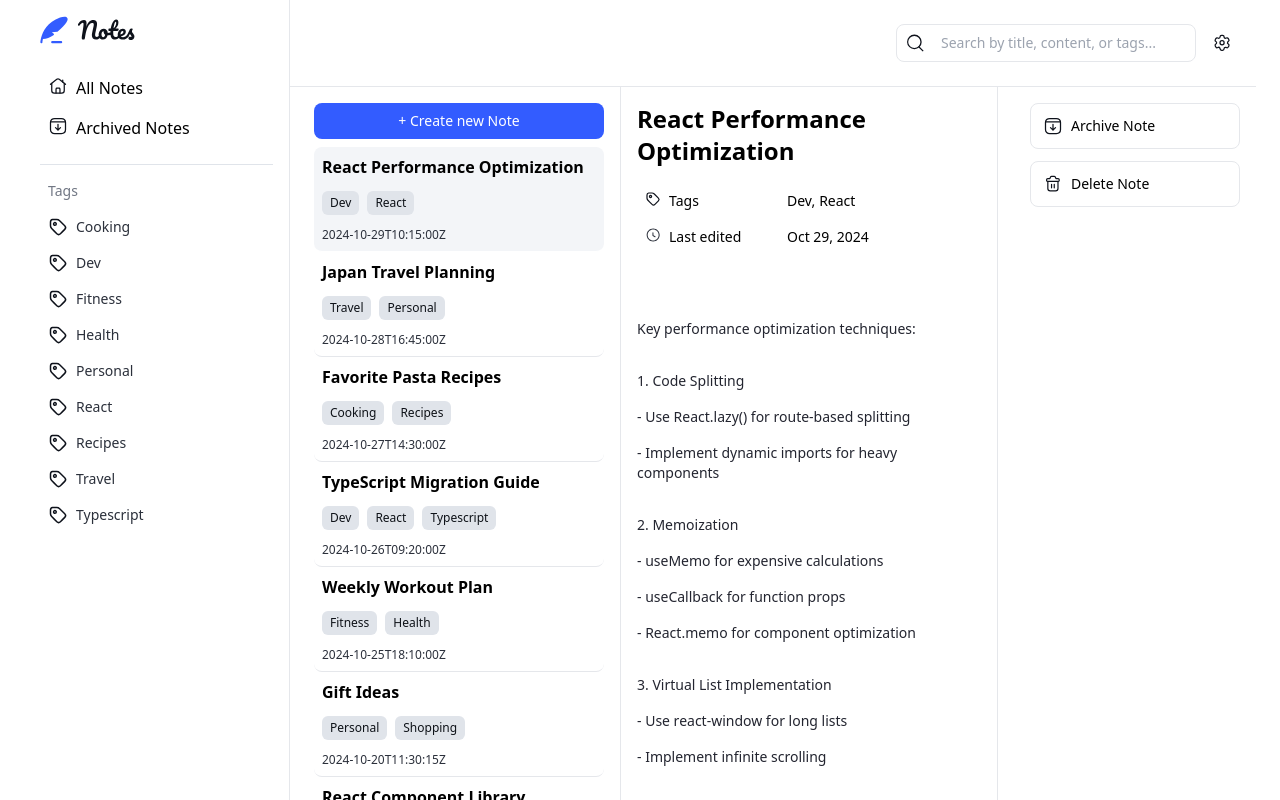
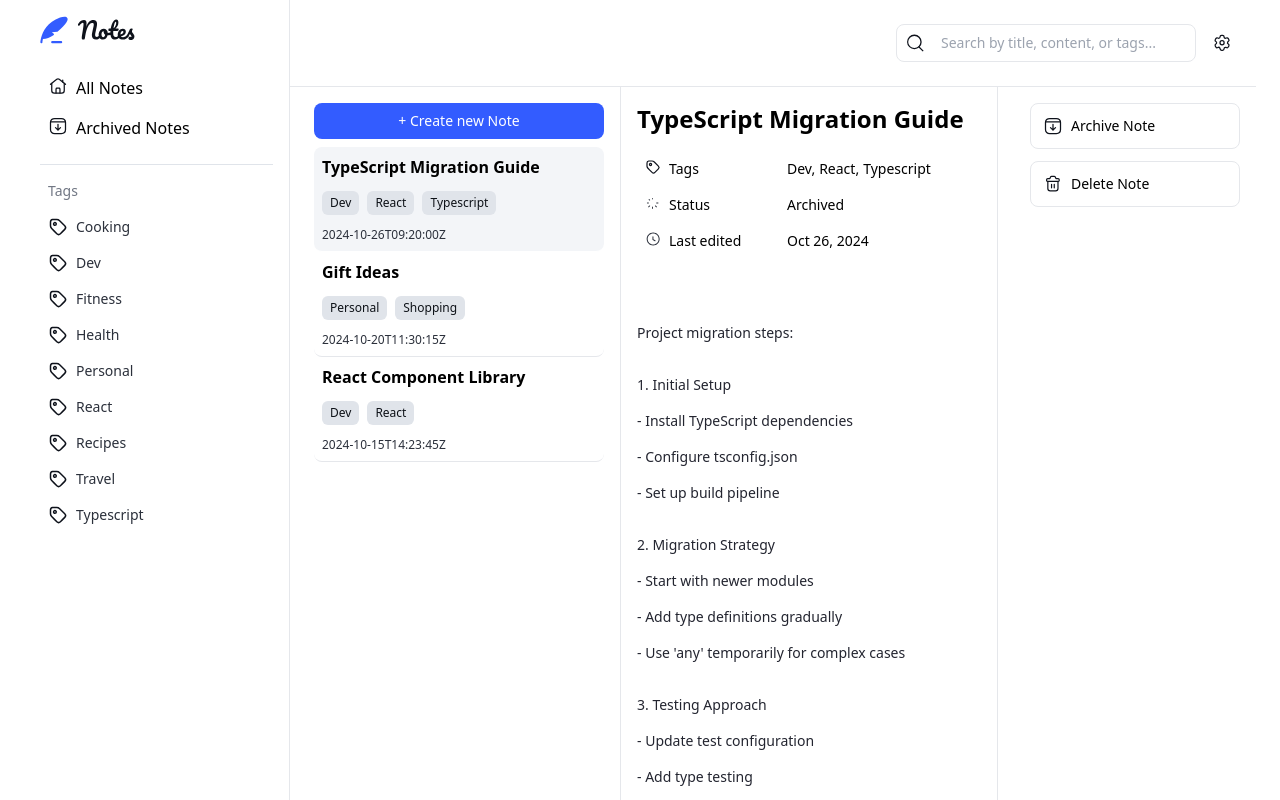
Before and after one commit to JonelBriones/noted, a Next.js app: page /tag in a window 1280 px wide. Built offline with nearby package versions, Linux system fonts and the light colour scheme.

Commit message:
fixed not displaying current note view, refactored code

```diff
--- a/components/Dashboard.tsx
+++ b/components/Dashboard.tsx
@@ -1,7 +1,7 @@
 "use client";
 import React, { useState } from "react";
 import Topbar from "./Topbar";
-import { useParams } from "next/navigation";
+import { useParams, usePathname } from "next/navigation";
 import NoteCardSummaryContainer from "./card/NoteCardSummaryContainer";
 import notes from "@/data.json";
 import Navigation from "./Navigation";
@@ -9,18 +9,25 @@ import { Note } from "@/app/_types/types";
 
 const Dashboard = () => {
   const { tag } = useParams() as { tag: string };
-  const [viewByTag, setViewByTag] = useState(
-    notes.filter((note: Note) =>
-      note.tags.includes(tag?.charAt(0).toUpperCase() + tag?.slice(1))
-    )
+  const pathname = usePathname();
+
+  const viewByTag = notes.filter((note: Note) =>
+    note.tags.includes(tag?.charAt(0).toUpperCase() + tag?.slice(1))
   );
+  const openedNotes = notes.filter((note: any) => note.isArchived == false);
+  const archivedNotes = notes.filter((note: any) => note.isArchived == true);
+
   return (
     <div className="h-screen overflow-y-hidden">
       <div className="flex flex-col md:flex-row h-screen">
         <Navigation />
         <div className="flex flex-col flex-grow">
           <Topbar />
-          <NoteCardSummaryContainer apiNotes={tag ? viewByTag : notes} />
+          <NoteCardSummaryContainer
+            apiNotes={
+              tag ? viewByTag : pathname == "/" ? openedNotes : archivedNotes
+            }
+          />
         </div>
       </div>
     </div>
--- a/components/card/NoteCardSummaryContainer.tsx
+++ b/components/card/NoteCardSummaryContainer.tsx
@@ -6,34 +6,15 @@ import NoteCard from "./NoteCard";
 import NoteCardSummary from "../NoteCardSidebar";
 import { useParams, usePathname } from "next/navigation";
 import { NoteList } from "@/app/_types/types";
-import path from "path";
 
 const NoteCardSummaryContainer = ({ apiNotes }: NoteList) => {
   const pathname = usePathname();
   const { tag } = useParams() as { tag: string };
-  console.log("NOTES", apiNotes);
 
-  // const notes = apiNotes.filter((note: any) => note.isArchived == false);
   const [viewToggledNote, setViewToggledNote] = useState(apiNotes[0]);
 
-  const archivedNotes =
-    apiNotes.filter((note: any) => note.isArchived == true) || [];
-
   const renderNoteCardSummary = () => {
-    const openedNotes = apiNotes.filter(
-      (note: any) => note.isArchived == false
-    );
-    const archivedNotes = apiNotes.filter(
-      (note: any) => note.isArchived == true
-    );
-    let type =
-      pathname == "/"
-        ? openedNotes
-        : pathname == "/archived"
-        ? archivedNotes
-        : apiNotes;
-
-    return type?.map((note: any) => (
+    return apiNotes?.map((note: any) => (
       <div onClick={() => setViewToggledNote(note)} key={note._id}>
         <NoteCardSummary note={note} viewToggledNote={viewToggledNote} />
       </div>
@@ -54,7 +35,7 @@ const NoteCardSummaryContainer = ({ apiNotes }: NoteList) => {
               All your archived notes are stored here. You can restore or delete
               them anytime.
             </p>
-            {!archivedNotes.length && (
+            {!apiNotes.length && (
               <p className="text-sm text-neutral-700 bg-neutral-100 rounded-lg p-2">
                 No notes have been archived yet. Move notes here for
                 safekeeping, or{" "}
```
